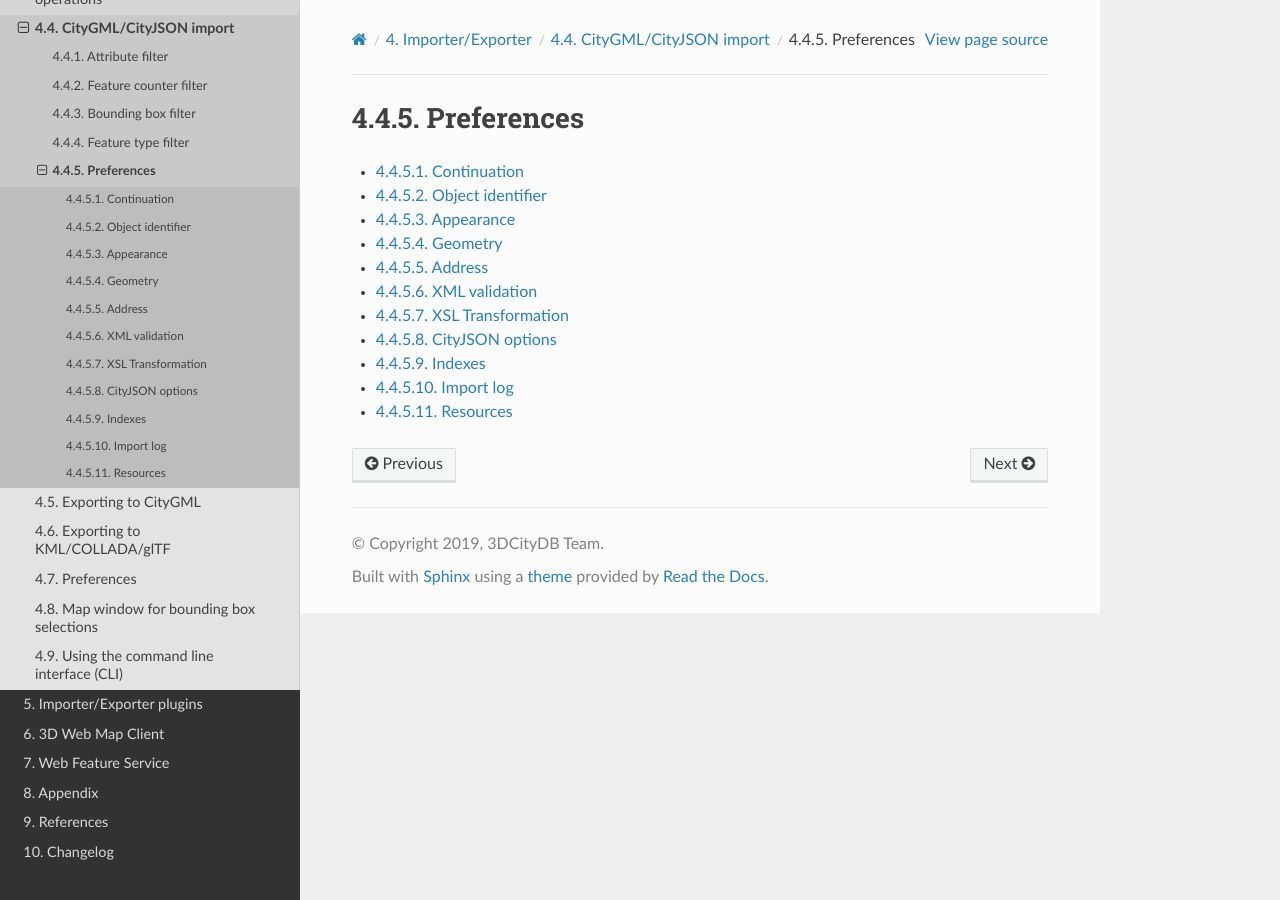
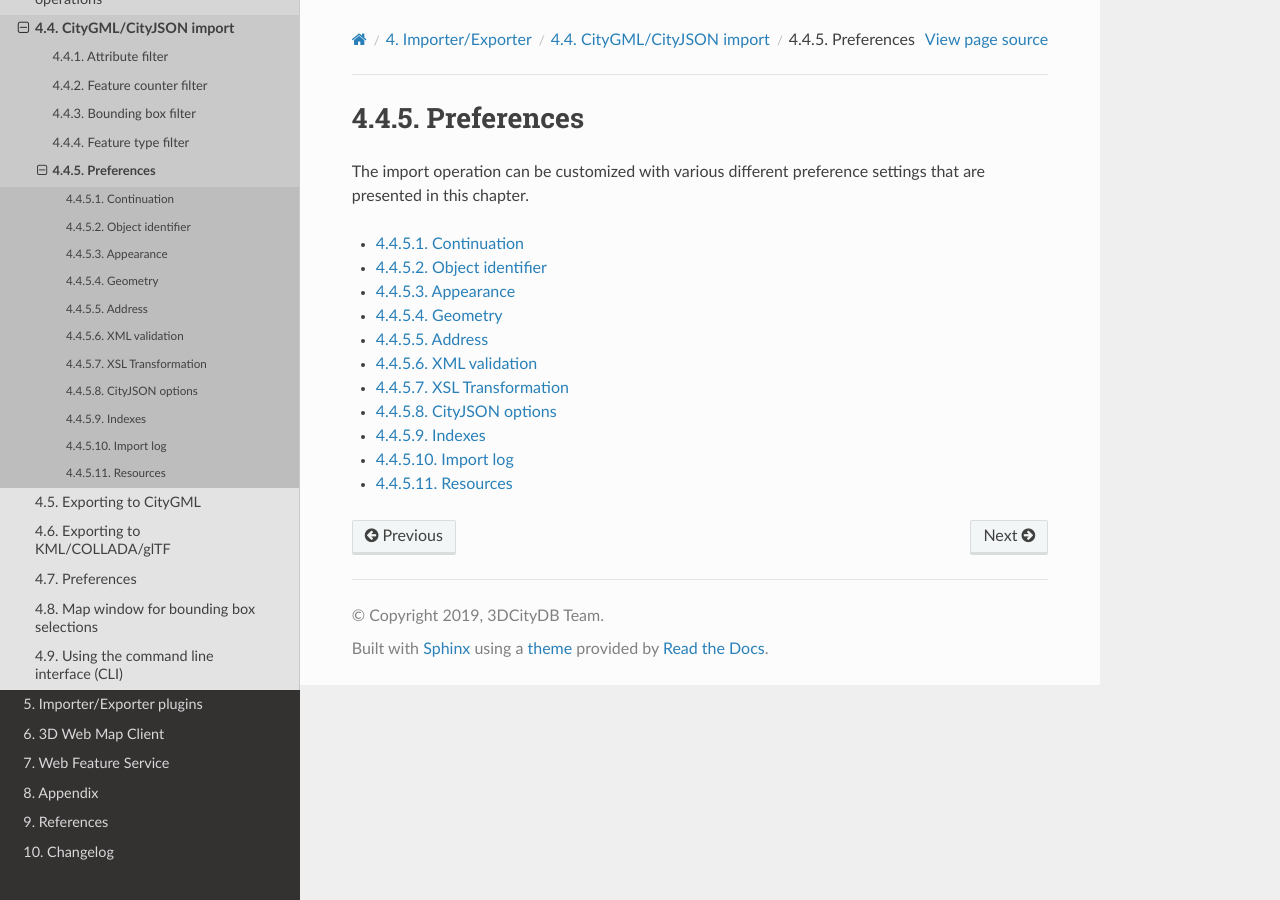
Before and after one commit to 3dcitydb/3dcitydb-docs, a Sphinx documentation site: the page built from source/impexp/import-preferences/index.rst, in a window 1280 px wide. Built offline with Sphinx 7.4.7 and the Read the Docs theme 2.0.0, drawn with Linux system fonts in a browser that asks for light colours.

Commit message:
minor change

```diff
--- a/source/impexp/import-preferences/index.rst
+++ b/source/impexp/import-preferences/index.rst
@@ -2,6 +2,9 @@
 
 Preferences
 ~~~~~~~~~~~
+
+The import operation can be customized with various different
+preference settings that are presented in this chapter.
 
 .. toctree::
    :maxdepth: 1
```
